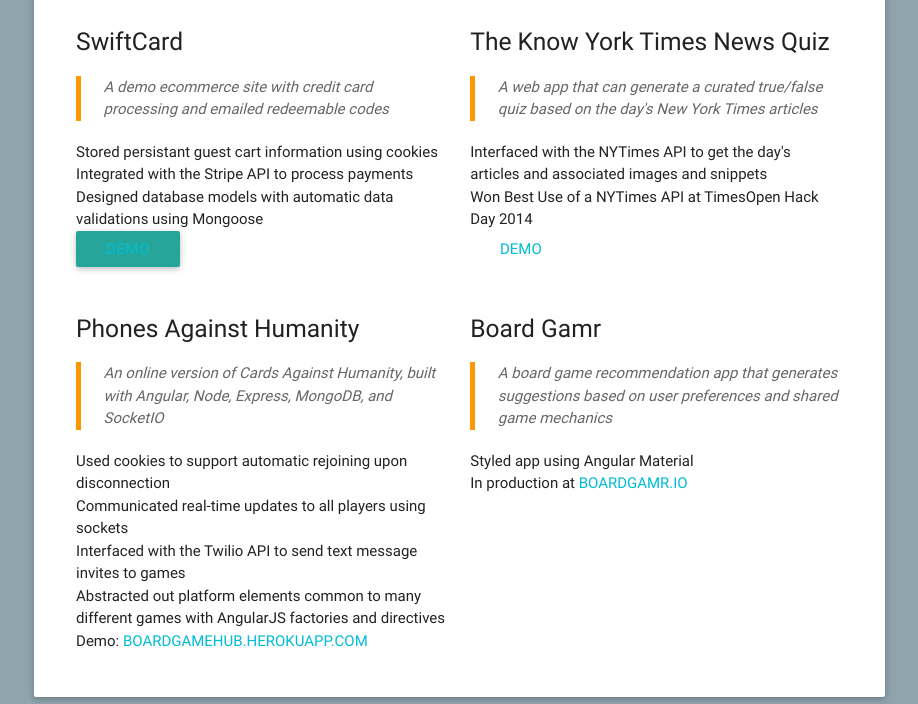
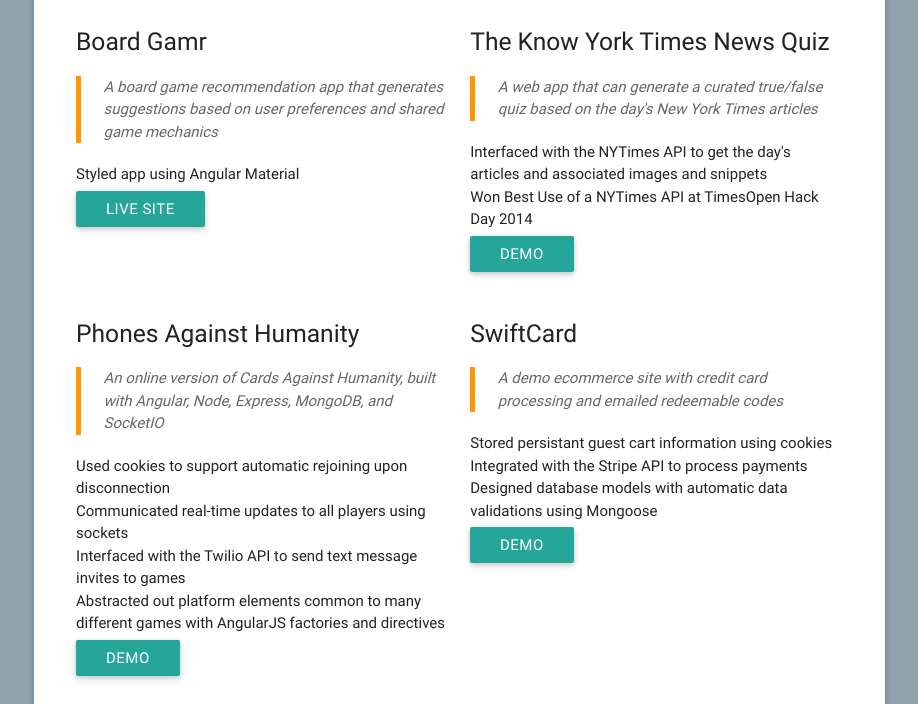
Before and after one commit to gtelljohann/gtelljohann.github.io, a website: page index.html in a window 1280 px wide. Shown: the part 456-1160 px from the top of the page, without its empty margins (181-1099 px from the left). Drawn offline with nearby package versions, Linux system fonts and the light colour scheme.

Commit message:
demo buttons

```diff
--- a/index.html
+++ b/index.html
@@ -53,6 +53,38 @@
       </div>
       <div class="row">
         <div class="col s12 l6 project-block">
+          <h5>Board Gamr</h5>
+          <blockquote>A board game recommendation app that generates suggestions based on user preferences and shared game mechanics</blockquote>
+          <ul>
+            <li>Styled app using Angular Material</li>
+            <li><a target="_blank" href="http://boardgamr.io" class="waves-effect waves-light btn">Live Site</a></li>
+          </ul>
+        </div>
+
+        <div class="col s12 l6 project-block">
+          <h5>The Know York Times News Quiz</h5>
+          <blockquote>A web app that can generate a curated true/false quiz based on the day's New York Times articles</blockquote>
+          <ul>
+            <li>Interfaced with the NYTimes API to get the day's articles and associated images and snippets</li>
+            <li>Won Best Use of a NYTimes API at TimesOpen Hack Day 2014</li>
+            <li><a target="_blank" href="http://theknowyorktimesquiz.herokuapp.com" class="waves-effect waves-light btn">Demo</a></li>
+            <!-- <li><a target="_blank" href="https://github.com/hugomarcotte/KnowYorkTimes">Github</a></li> -->
+          </ul>
+        </div>
+        <div class="clearfix"></div>
+        <div class="col s12 l6 project-block">
+          <h5>Phones Against Humanity</h5>
+          <blockquote>An online version of Cards Against Humanity, built with Angular, Node, Express, MongoDB, and SocketIO</blockquote>
+          <ul>
+            <li>Used cookies to support automatic rejoining upon disconnection</li>
+            <li>Communicated real-time updates to all players using sockets</li>
+            <li>Interfaced with the Twilio API to send text message invites to games</li>
+            <li>Abstracted out platform elements common to many different games with AngularJS factories and directives</li>
+            <li><a target="_blank" href="http://boardgamehub.herokuapp.com/" class="waves-effect waves-light btn">Demo</a></li>
+            <!-- <li><a target="_blank" href="https://github.com/hugomarcotte/PAH">Github</a></li> -->
+          </ul>
+        </div>
+        <div class="col s12 l6 project-block">
           <h5>SwiftCard</h5>
           <blockquote>A demo ecommerce site with credit card processing and emailed redeemable codes</blockquote>
           <ul>
@@ -61,36 +93,6 @@
             <li>Designed database models with automatic data validations using Mongoose</li>
             <li><a target="_blank" href="http://swiftcard.herokuapp.com" class="waves-effect waves-light btn">Demo</a></li>
             <!-- <li><a target="_blank" href="https://github.com/BenjaminConant/stack_store">Github</a></li> -->
-          </ul>
-        </div>
-        <div class="col s12 l6 project-block">
-          <h5>The Know York Times News Quiz</h5>
-          <blockquote>A web app that can generate a curated true/false quiz based on the day's New York Times articles</blockquote>
-          <ul>
-            <li>Interfaced with the NYTimes API to get the day's articles and associated images and snippets</li>
-            <li>Won Best Use of a NYTimes API at TimesOpen Hack Day 2014</li>
-            <li><a target="_blank" href="http://theknowyorktimesquiz.herokuapp.com" class="waves-effect waves-light btn-flat">Demo</a></li>
-            <!-- <li><a target="_blank" href="https://github.com/hugomarcotte/KnowYorkTimes">Github</a></li> -->
-          </ul>
-        </div>
-        <div class="col s12 l6 project-block">
-          <h5>Phones Against Humanity</h5>
-          <blockquote>An online version of Cards Against Humanity, built with Angular, Node, Express, MongoDB, and SocketIO</blockquote>
-          <ul>
-            <li>Used cookies to support automatic rejoining upon disconnection</li>
-            <li>Communicated real-time updates to all players using sockets</li>
-            <li>Interfaced with the Twilio API to send text message invites to games</li>
-            <li>Abstracted out platform elements common to many different games with AngularJS factories and directives</li>
-            <li>Demo: <a target="_blank" href="http://boardgamehub.herokuapp.com/">boardgamehub.herokuapp.com</a></li>
-            <!-- <li><a target="_blank" href="https://github.com/hugomarcotte/PAH">Github</a></li> -->
-          </ul>
-        </div>
-        <div class="col s12 l6 project-block">
-          <h5>Board Gamr</h5>
-          <blockquote>A board game recommendation app that generates suggestions based on user preferences and shared game mechanics</blockquote>
-          <ul>
-            <li>Styled app using Angular Material</li>
-            <li>In production at <a target="_blank" href="http://boardgamr.io">boardgamr.io</a></li>
           </ul>
         </div>
       </div>
--- a/style.css
+++ b/style.css
@@ -56,3 +56,18 @@
 	margin-top:2.5rem;
 	margin-bottom: 0;
 }
+
+  .clearfix:before,
+  .clearfix:after {
+    content: "";
+    display: table;
+  }
+
+  .clearfix:after {
+    clear: both;
+  }
+
+  .card a.btn {
+  	color:white;
+  	margin-top:5px;
+  }
```
